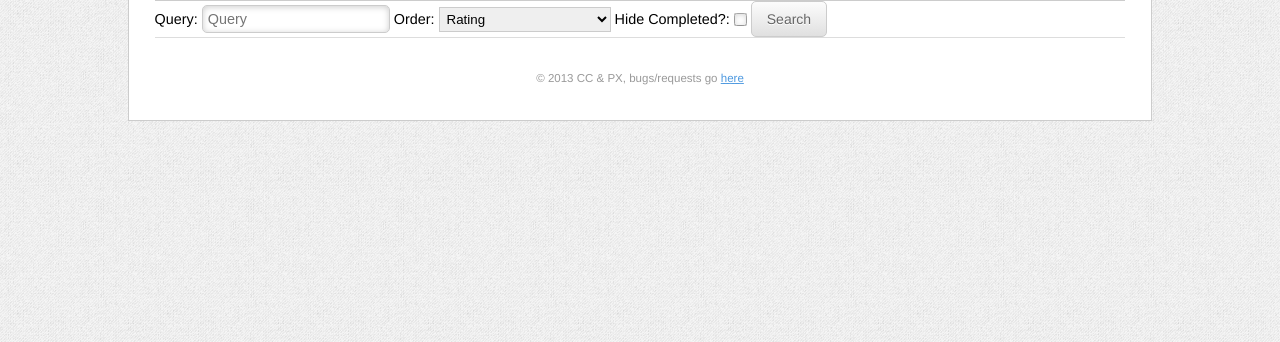
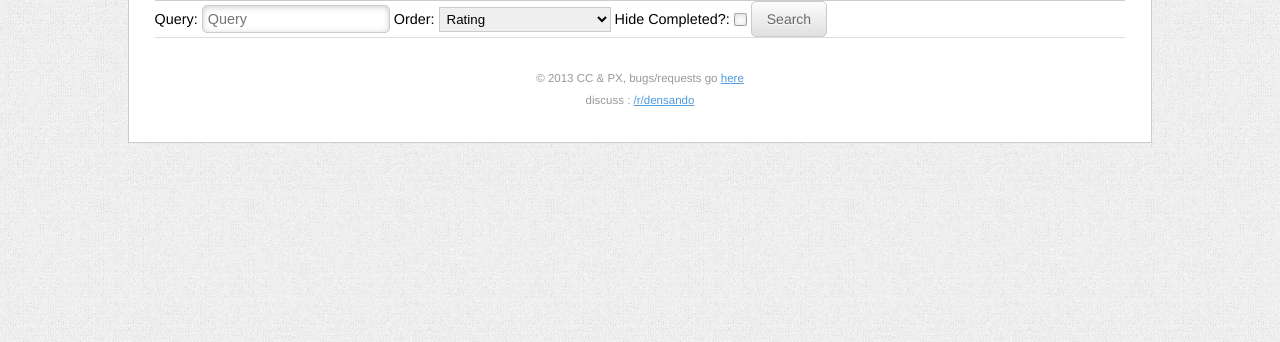
Before and after one commit to pierce403/densando, a Django app: template templates/main.html in a window 1280 px wide. Shown: the part 150-492 px from the top of the page. Run offline with Django 3.2, Linux system fonts and the light colour scheme; the template is opened without the code that fills it, so the values that code supplies are empty; some libraries are stand-ins or nearby versions.

Commit message:
slight cosmetic tweaks

```diff
--- a/helpers.py
+++ b/helpers.py
@@ -292,7 +292,7 @@ def get_navigation_urls( self, user ):
 def send_email( to, test, type ):
     """Sends an email"""
     site_name = "Densando"
-    site_address = "densando-hr.appspot.com"
+    site_address = "www.densando.net"
     address_local = "do_not_reply"
     address_suffix = "densando-hr.appspotmail.com"
 
--- a/templates/footer.html
+++ b/templates/footer.html
@@ -2,6 +2,9 @@
 
 {% block footer %}
 <footer id="footer">
-<p>&copy; 2013 CC &amp; PX, bugs/requests go <a href="https://github.com/pierce403/densando/issues">here</a> </p>
+<p>
+&copy; 2013 CC &amp; PX, bugs/requests go <a href="https://github.com/pierce403/densando/issues">here</a><br>
+discuss : <a href=https://pay.reddit.com/r/densando/>/r/densando</a>
+</p>
 </footer>
 {% endblock footer %}
```
